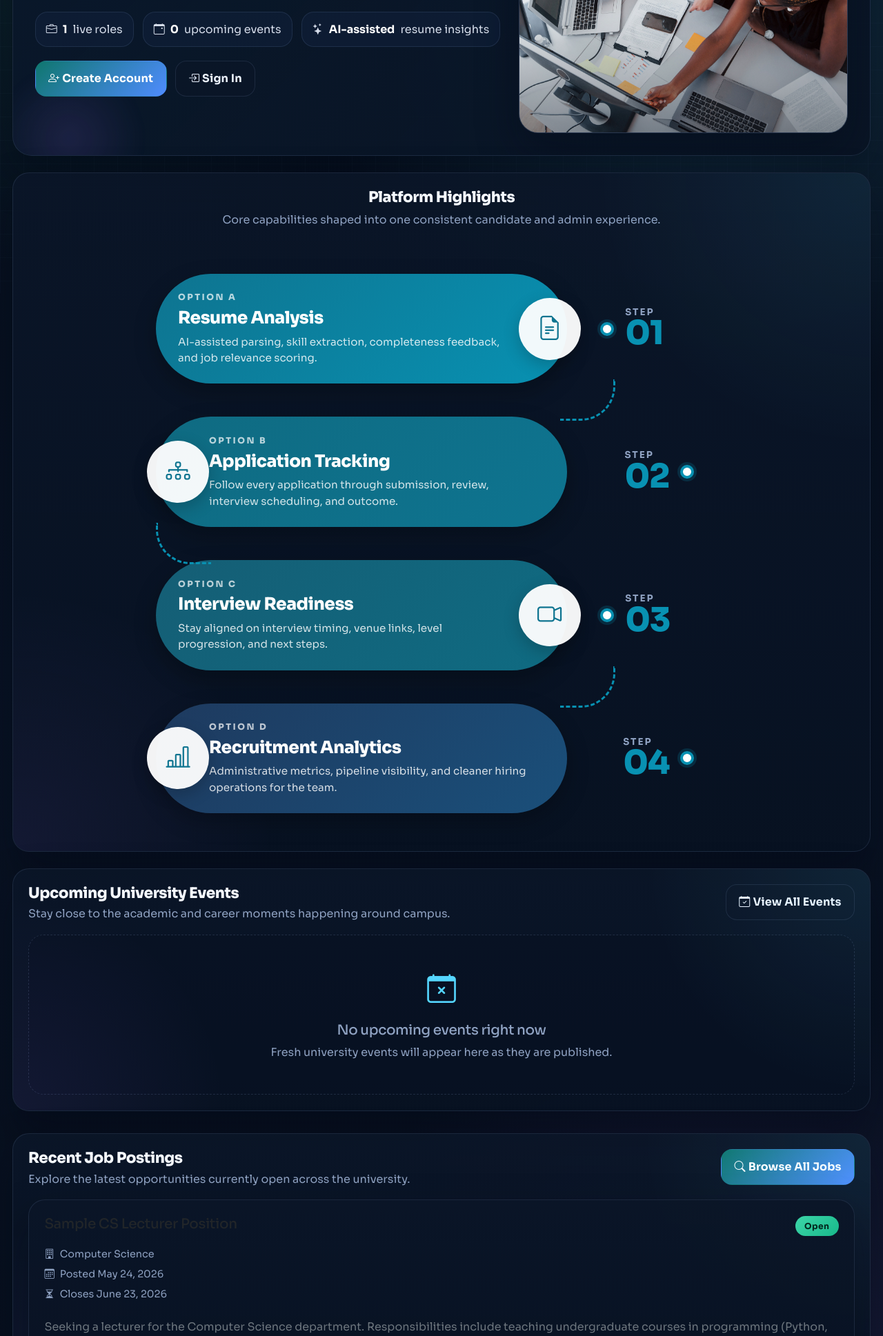
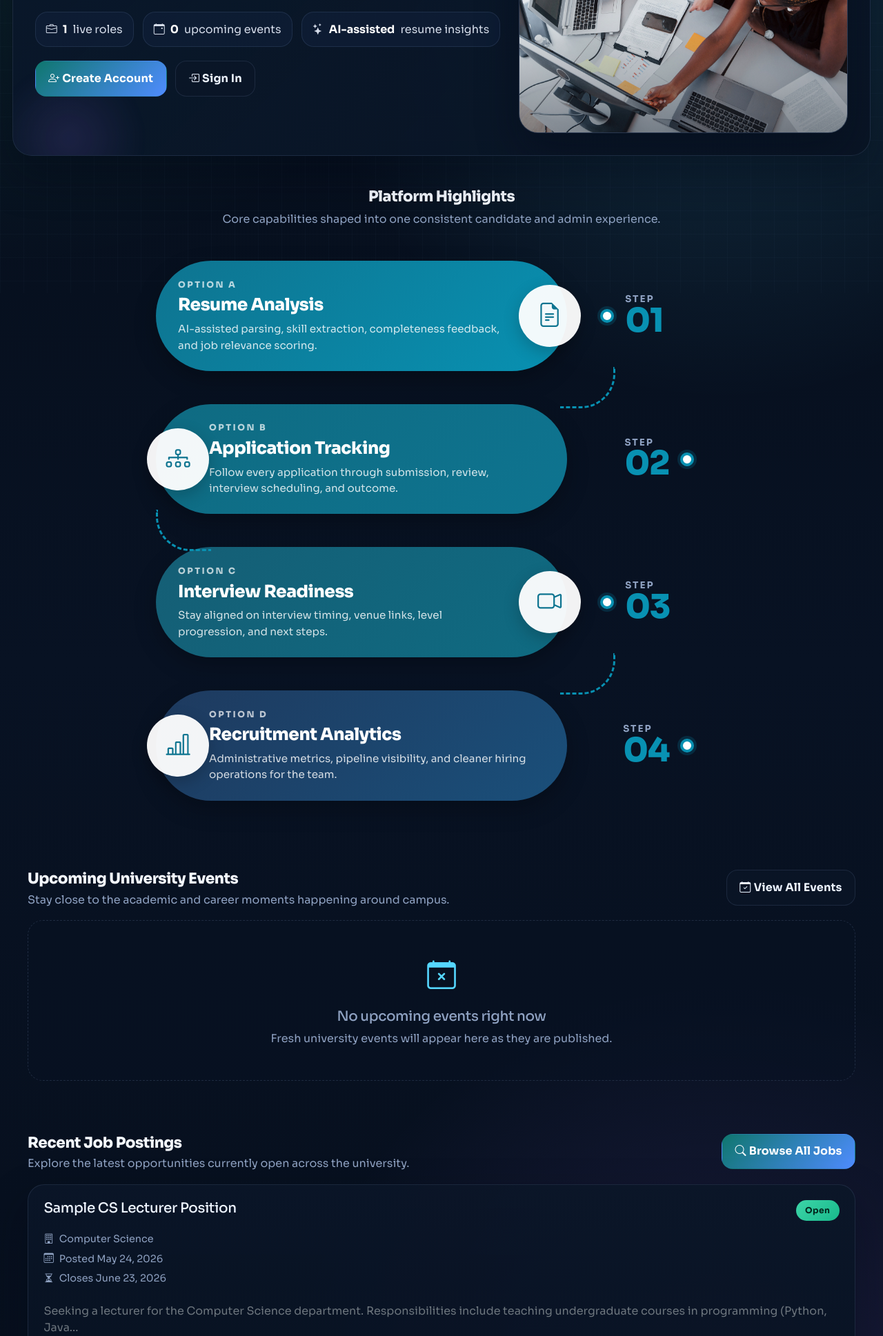
Before and after one commit to eckintosh-4ai360/PROJECT-E-RECRUITMENT-SYSTEM, a Flask app: page / in a window 1280 px wide. Shown: the part 375-2312 px from the top of the page at 69% size. Run offline with Flask 2, Linux system fonts and the light colour scheme; data comes from the database, SQL or seed files in the repository; both versions use the stored data as it was after the commit; data that the repository does not hold is empty; parts of the project's set-up code (start-up, migrations or seed data) failed here and were passed over; some libraries are stand-ins or nearby versions.

Commit message:
landing page cards removed

```diff
--- a/app/templates/index.html
+++ b/app/templates/index.html
@@ -56,7 +56,7 @@
         </div>
     </section>
 
-    <section class="card surface-card--padded mb-4 overflow-hidden">
+    <section class=" surface-card--padded mb-4 overflow-hidden">
         <div class="section-header text-center d-block">
             <h2 class="surface-section__title mb-2">Platform Highlights</h2>
             <p class="surface-section__subtitle">Core capabilities shaped into one consistent candidate and admin experience.</p>
@@ -167,7 +167,7 @@
 
 
     <section class="events-section">
-        <div class="card surface-card--padded mb-4">
+        <div class=" surface-card--padded mb-4">
             <div class="section-header">
                 <div>
                     <h2 class="surface-section__title">Upcoming University Events</h2>
@@ -227,7 +227,7 @@
         </div>
     </section>
 
-    <section class="card surface-card--padded">
+    <section class="surface-card--padded">
         <div class="section-header">
             <div>
                 <h2 class="surface-section__title">Recent Job Postings</h2>
```
Also changed, not shown: README.md, app.db, app/static/event_images/5ec76d77-0a05-4184-8ea1-495bb5060078_logo_2.jpg (added), app/static/event_images/dfc4bfef-3f4e-4589-8a01-0465cb8a9de1_IMG_E4192.JPG (deleted).
